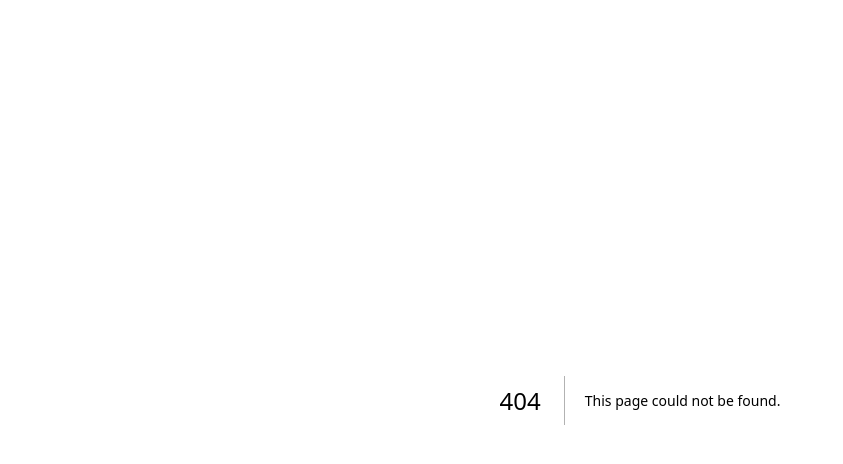
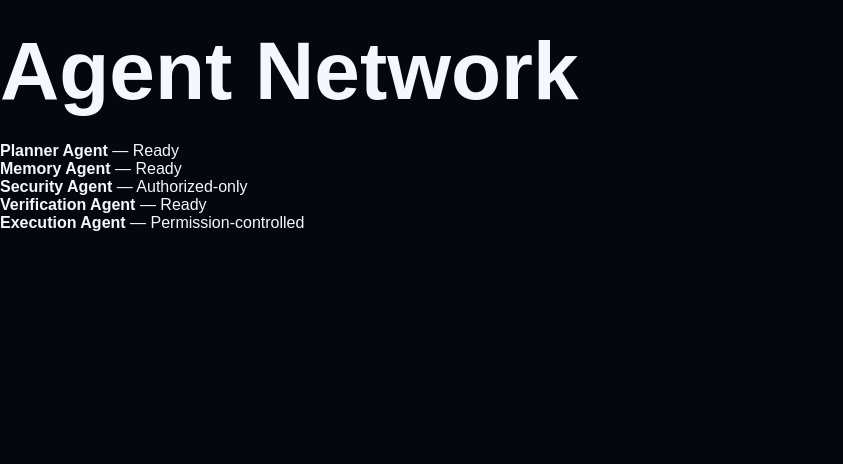
Before and after one commit to sukritghosh886-hub/Aura-AI, a Next.js app in the folder frontend/: page /agents in a window 1280 px wide. Before the commit this address had no page. Shown: the top 464 px of the page, without its empty margins (0-843 px from the left). Built offline with nearby package versions, Linux system fonts and the light colour scheme.

Commit message:
Create frontend/app/agents/page.tsx

```diff
--- /dev/null
+++ b/frontend/app/agents/page.tsx
@@ -0,0 +1,37 @@
+export default function AgentsPage() {
+  const agents = [
+    {
+      name: "Planner Agent",
+      status: "Ready"
+    },
+    {
+      name: "Memory Agent",
+      status: "Ready"
+    },
+    {
+      name: "Security Agent",
+      status: "Authorized-only"
+    },
+    {
+      name: "Verification Agent",
+      status: "Ready"
+    },
+    {
+      name: "Execution Agent",
+      status: "Permission-controlled"
+    }
+  ];
+
+  return (
+    <main className="dashboard">
+      <h1>Agent Network</h1>
+
+      {agents.map((agent) => (
+        <div key={agent.name}>
+          <strong>{agent.name}</strong>
+          <span> — {agent.status}</span>
+        </div>
+      ))}
+    </main>
+  );
+}
```
